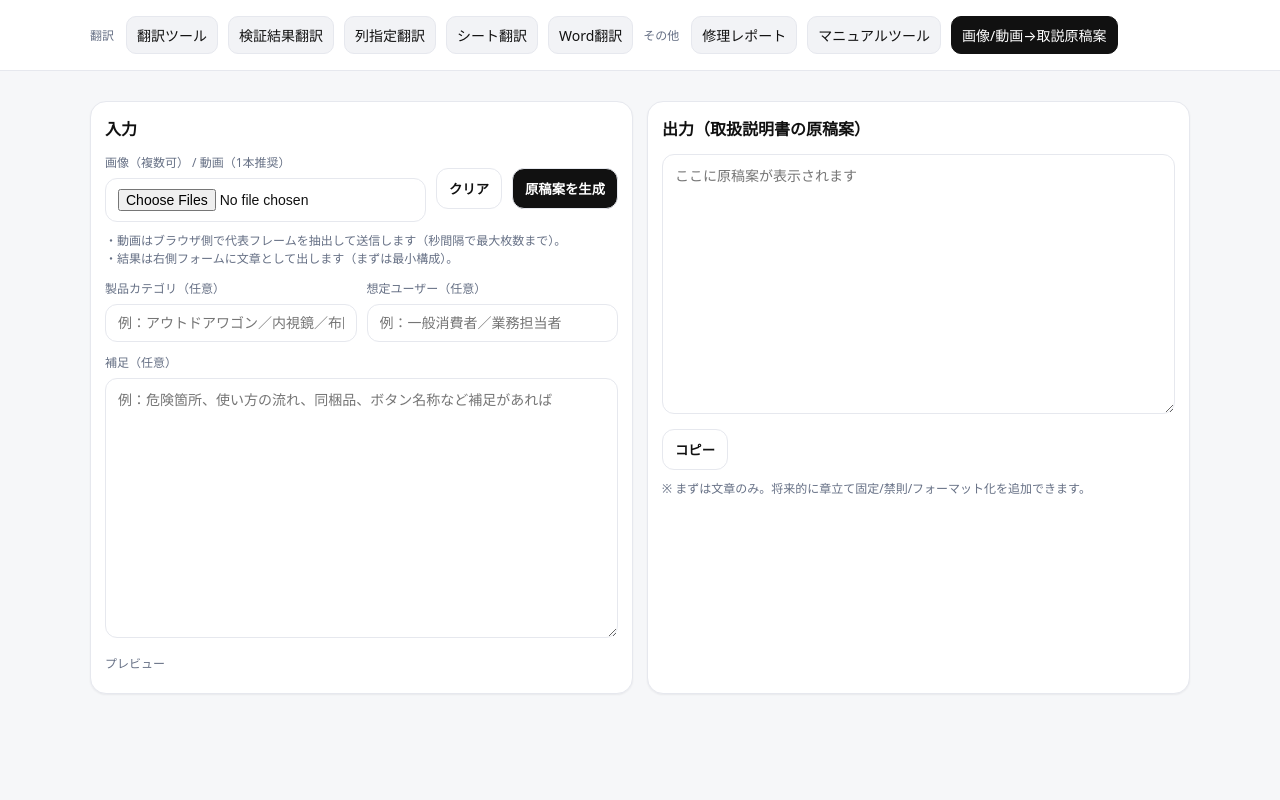
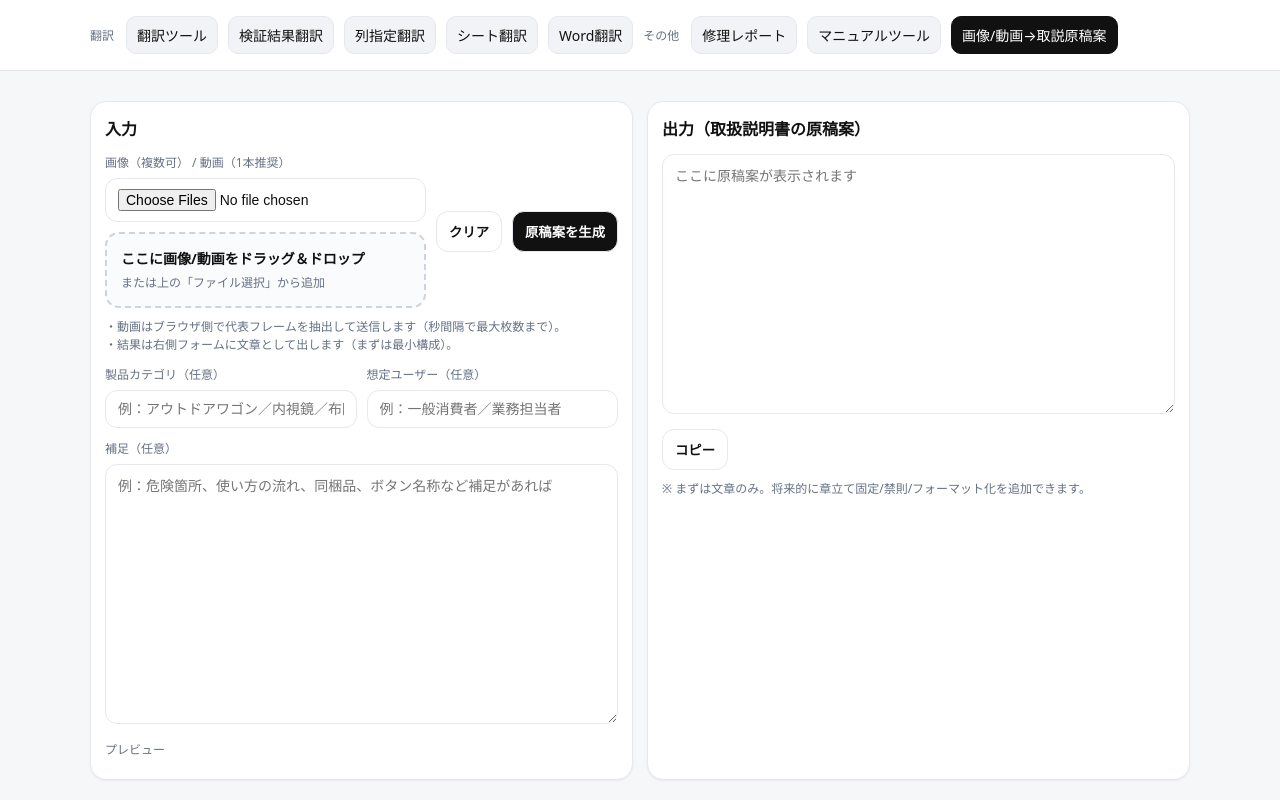
Before and after one commit to Ishimoto-3r/translation-tool, a website: page media-manual.html in a window 1280 px wide. Drawn offline with Linux system fonts and the light colour scheme.

Commit message:
Update media-manual.html

```diff
--- a/media-manual.html
+++ b/media-manual.html
@@ -64,6 +64,17 @@
           <label style="flex:1;min-width:260px">
             <div class="hint" style="margin-bottom:6px">画像（複数可） / 動画（1本推奨）</div>
             <input id="fileInput" type="file" accept="image/*,video/*" multiple />
+            <div id="dropZone" style="
+  margin-top:10px;
+  border:2px dashed #cfd4dc;
+  border-radius:14px;
+  padding:14px;
+  background:#fafbfc;
+">
+  <div style="font-weight:600;font-size:14px;">ここに画像/動画をドラッグ＆ドロップ</div>
+  <div class="hint" style="margin-top:6px;">または上の「ファイル選択」から追加</div>
+</div>
+
           </label>
           <button id="clearBtn" class="btn secondary" type="button">クリア</button>
           <button id="runBtn" class="btn" type="button">原稿案を生成</button>
```
